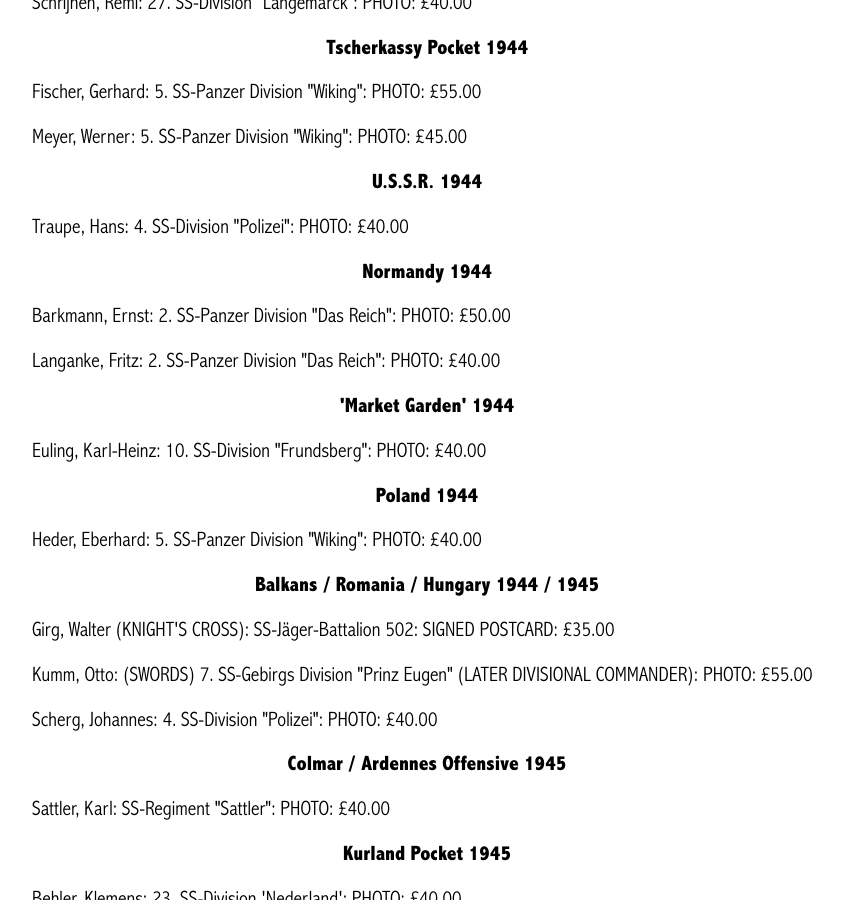
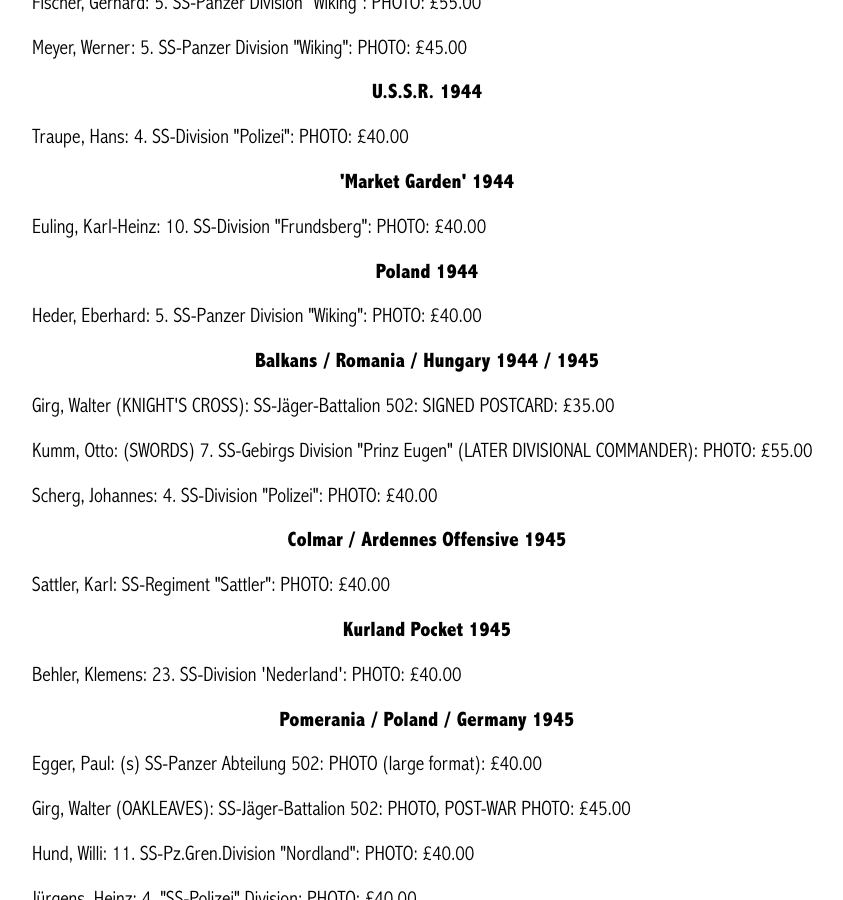
Before and after one commit to lahphotographs/lahphotographs.github.com, a Jekyll site: the page built from Waffen_SS_photos.md, in a window 1280 px wide and 900 px high, scrolled down 1612 px. Shown: the whole window, without its empty margins (213-1056 px from the left). Built offline with Jekyll 4.4.1, drawn with Linux system fonts in a browser that asks for light colours; some of the changed text lies outside the part shown.

Commit message:
Update Waffen_SS_photos.md

```diff
--- a/Waffen_SS_photos.md
+++ b/Waffen_SS_photos.md
@@ -18,9 +18,6 @@ permalink: /waffen_ss_photos.html
 <br />
 <p><b><center>Kharkov 1943</center></b></p>
 <p>Kumm,	Otto:	(OAKLEAVES) SS-Division "Das Reich":	PHOTO: £55.00
-<br />
-<p><b><center>Kursk 1943</center></b></p>
-<p>Sametreiter,	Kurt:	SS-Division "Leibstandarte":	PHOTO (stamped signature): £35.00
 <br />
 <p><b><center>Russia 1943</center></b></p>
 <p>Brosow,	Siegfried: 2. SS-Panzer Division "Das Reich":	PHOTO: £40.00
@@ -46,10 +43,6 @@ permalink: /waffen_ss_photos.html
 <br />
 <p><b><center>U.S.S.R. 1944</center></b></p>
 <p>Traupe,	Hans:	4. SS-Division "Polizei":	PHOTO: £40.00
-<br />
-<p><b><center>Normandy 1944</center></b></p>
-<p>Barkmann,	Ernst: 2. SS-Panzer Division "Das Reich":	PHOTO:	£50.00
-<p>Langanke,	Fritz: 2. SS-Panzer Division "Das Reich":	PHOTO:	£40.00
 <br />
 <p><b><center>'Market Garden' 1944</center></b></p>
 <p>Euling,	Karl-Heinz:	10. SS-Division "Frundsberg":	PHOTO: £40.00
```
